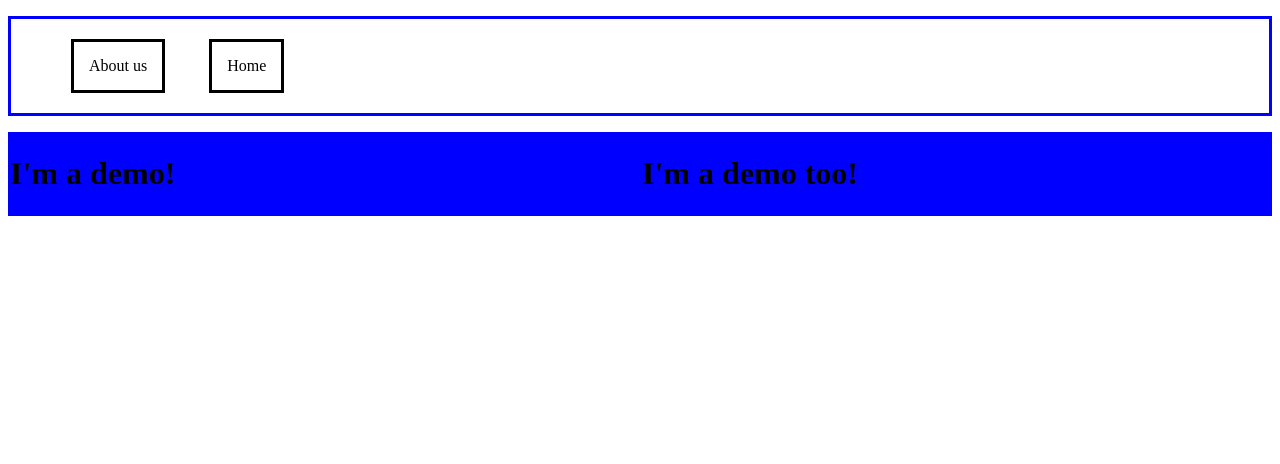
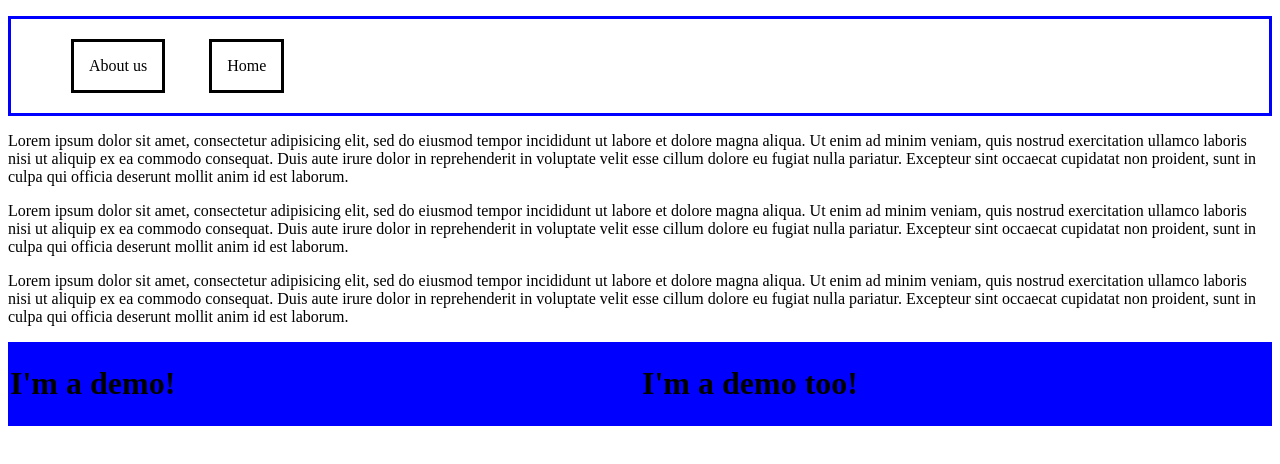
Before and after one commit to Piepongwong/demoPersonalWebsite, a plain HTML site: page index.html in a window 1280 px wide. Drawn offline with Linux system fonts and the light colour scheme.

Commit message:
added content

```diff
--- a/index.html
+++ b/index.html
@@ -11,6 +11,27 @@
 		</ul>
 	</nav>
 
+	<p>Lorem ipsum dolor sit amet, consectetur adipisicing elit, sed do eiusmod
+	tempor incididunt ut labore et dolore magna aliqua. Ut enim ad minim veniam,
+	quis nostrud exercitation ullamco laboris nisi ut aliquip ex ea commodo
+	consequat. Duis aute irure dolor in reprehenderit in voluptate velit esse
+	cillum dolore eu fugiat nulla pariatur. Excepteur sint occaecat cupidatat non
+	proident, sunt in culpa qui officia deserunt mollit anim id est laborum.
+	</p>
+
+	<p>Lorem ipsum dolor sit amet, consectetur adipisicing elit, sed do eiusmod
+	tempor incididunt ut labore et dolore magna aliqua. Ut enim ad minim veniam,
+	quis nostrud exercitation ullamco laboris nisi ut aliquip ex ea commodo
+	consequat. Duis aute irure dolor in reprehenderit in voluptate velit esse
+	cillum dolore eu fugiat nulla pariatur. Excepteur sint occaecat cupidatat non
+	proident, sunt in culpa qui officia deserunt mollit anim id est laborum.</p>
+
+	<p>Lorem ipsum dolor sit amet, consectetur adipisicing elit, sed do eiusmod
+	tempor incididunt ut labore et dolore magna aliqua. Ut enim ad minim veniam,
+	quis nostrud exercitation ullamco laboris nisi ut aliquip ex ea commodo
+	consequat. Duis aute irure dolor in reprehenderit in voluptate velit esse
+	cillum dolore eu fugiat nulla pariatur. Excepteur sint occaecat cupidatat non
+	proident, sunt in culpa qui officia deserunt mollit anim id est laborum.</p>
 	<div class="demo">
 		<h1>I'm a demo!</h1>
 	</div>
```
